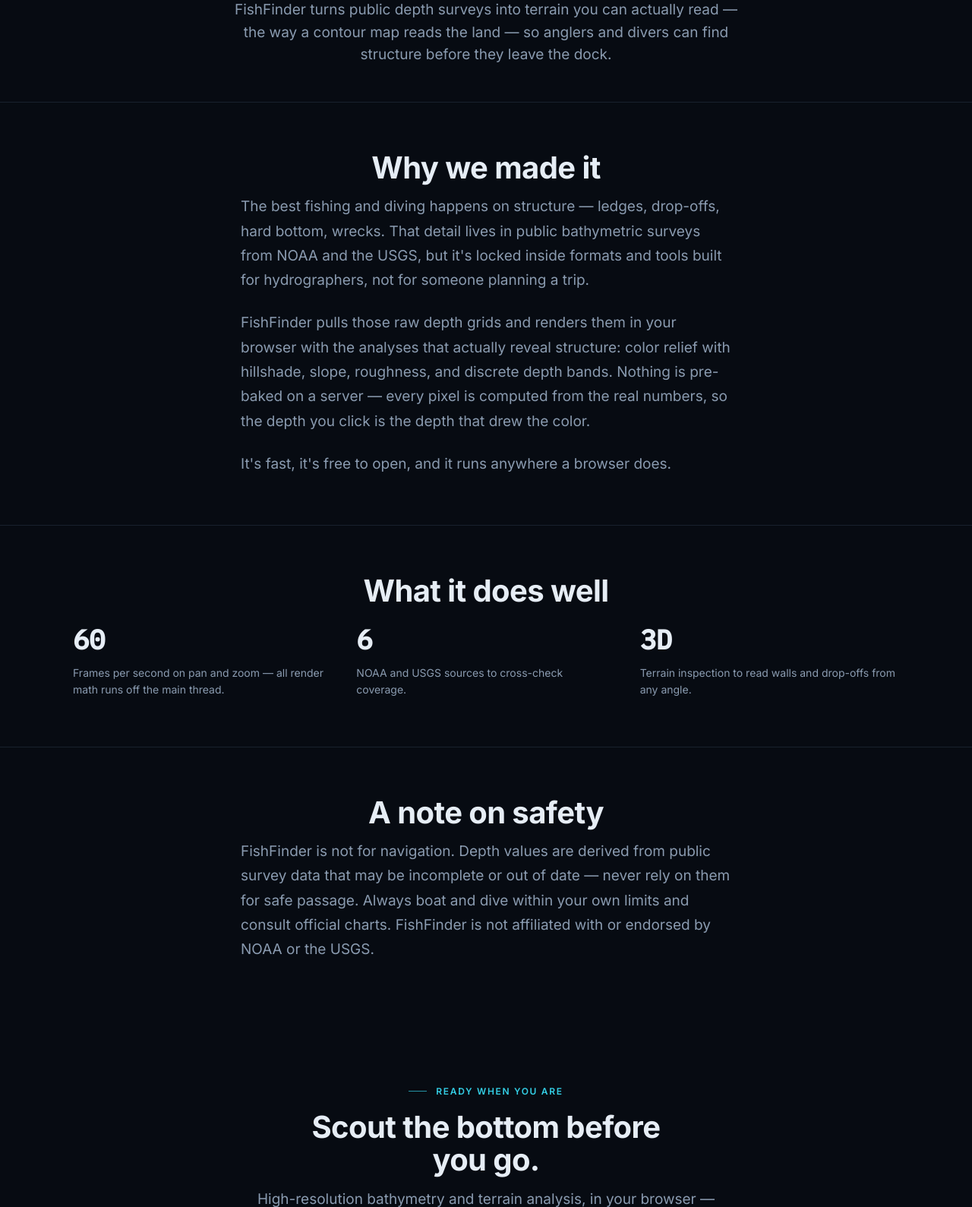
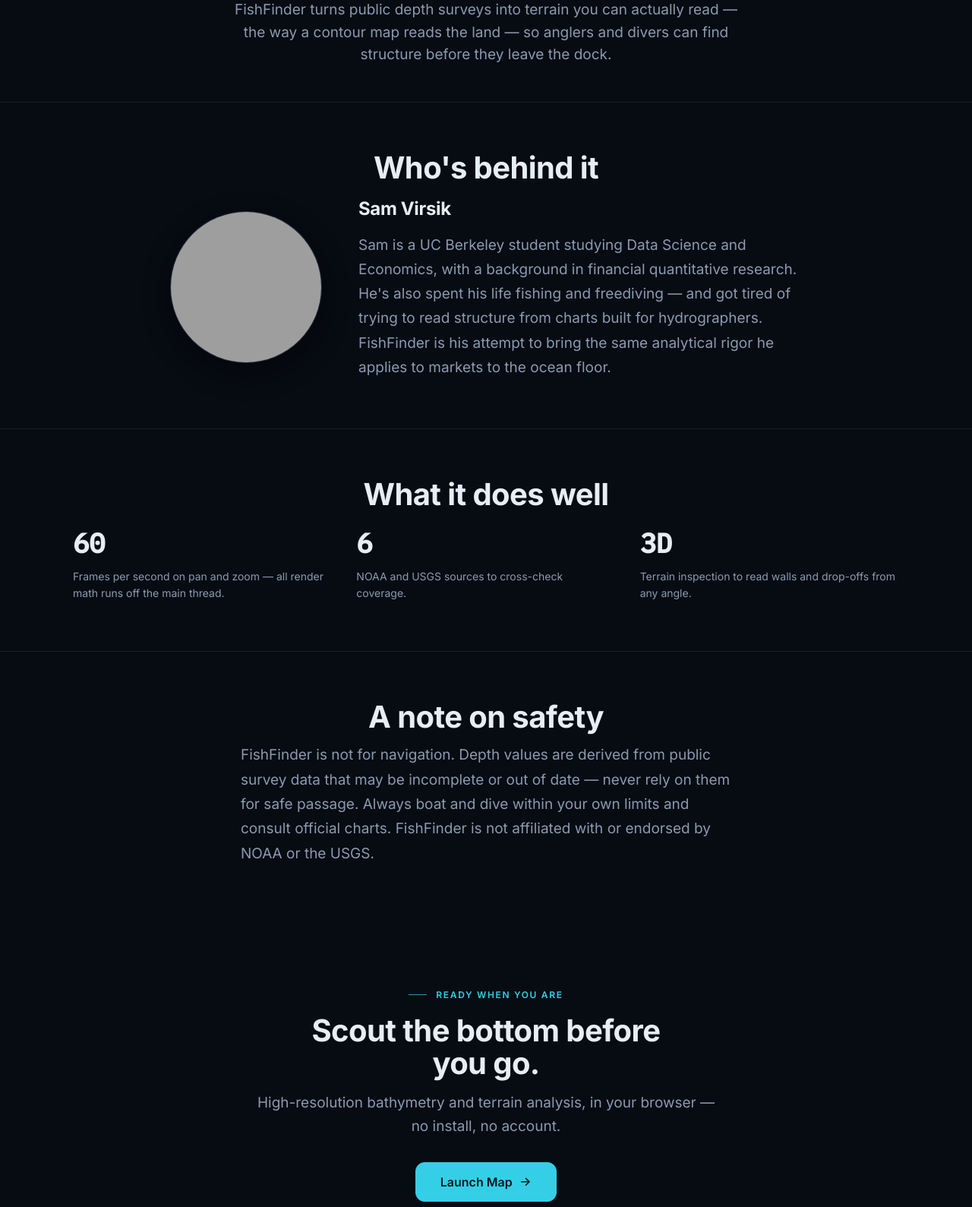
Before and after one commit to SamVirsik/FishFinderFinal, a Flask app: page /about in a window 1280 px wide. Shown: the part 347-1936 px from the top of the page at 76% size. Run offline with Flask 3, Linux system fonts and the light colour scheme; some libraries are stand-ins or nearby versions; grey boxes are pictures that could not be loaded.

Commit message:
more frontend

```diff
--- a/static/css/landing.css
+++ b/static/css/landing.css
@@ -552,6 +552,63 @@
   margin-bottom: 0;
 }
 
+/* About — founder. Headshot on one side, name + bio on the other, mirroring
+   the landing-page feature split but with a rounded portrait. Overrides the
+   centered .page-about section so the copy reads left-aligned. */
+.founder {
+  display: grid;
+  grid-template-columns: auto minmax(0, 1fr);
+  gap: var(--ff-space-7);
+  align-items: center;
+  max-width: 52rem;
+  margin-inline: auto;
+  text-align: left;
+}
+
+.founder__photo {
+  width: 200px;
+  height: 200px;
+  border-radius: 50%;
+  overflow: hidden;
+  border: 1px solid var(--ff-border);
+  background: var(--ff-bg-raised);
+  box-shadow: var(--ff-shadow);
+}
+
+.founder__photo img {
+  width: 100%;
+  height: 100%;
+  object-fit: cover;
+  display: block;
+}
+
+.founder__name {
+  margin: 0 0 var(--ff-space-3);
+  font-size: var(--ff-text-xl);
+  font-weight: var(--ff-weight-bold);
+  letter-spacing: var(--ff-tracking-tight);
+}
+
+.founder__copy p {
+  margin: 0;
+  max-width: 52ch;
+  color: var(--ff-muted);
+  font-size: var(--ff-text-lg);
+  line-height: 1.7;
+}
+
+@media (max-width: 880px) {
+  .founder {
+    grid-template-columns: 1fr;
+    justify-items: center;
+    text-align: center;
+    gap: var(--ff-space-5);
+  }
+  .founder__copy p {
+    margin-inline: auto;
+  }
+}
+
 /* Stat row (About / Data). */
 .stat-row {
   display: grid;
--- a/templates/about.html
+++ b/templates/about.html
@@ -32,11 +32,15 @@
 
 <section class="page-section">
   <div class="ff-container">
-    <h2 class="section-title">Why we made it</h2>
-    <div class="prose">
-      <p>The best fishing and diving happens on structure — ledges, drop-offs, hard bottom, wrecks. That detail lives in public bathymetric surveys from NOAA and the USGS, but it's locked inside formats and tools built for hydrographers, not for someone planning a trip.</p>
-      <p>FishFinder pulls those raw depth grids and renders them in your browser with the analyses that actually reveal structure: color relief with hillshade, slope, roughness, and discrete depth bands. Nothing is pre-baked on a server — every pixel is computed from the real numbers, so the depth you click is the depth that drew the color.</p>
-      <p>It's fast, it's free to open, and it runs anywhere a browser does.</p>
+    <h2 class="section-title">Who's behind it</h2>
+    <div class="founder">
+      <div class="founder__photo">
+        <img src="/static/images/sam_virsik_headshot.jpg" alt="Sam Virsik, the founder of FishFinder.">
+      </div>
+      <div class="founder__copy">
+        <h3 class="founder__name">Sam Virsik</h3>
+        <p>Sam is a UC Berkeley student studying Data Science and Economics, with a background in financial quantitative research. He's also spent his life fishing and freediving — and got tired of trying to read structure from charts built for hydrographers. FishFinder is his attempt to bring the same analytical rigor he applies to markets to the ocean floor.</p>
+      </div>
     </div>
   </div>
 </section>
```
Also changed, not shown: static/images/sam_engel_headshot.jpeg (deleted), static/images/sam_virsik_headshot.jpeg (deleted), 1 other file.
